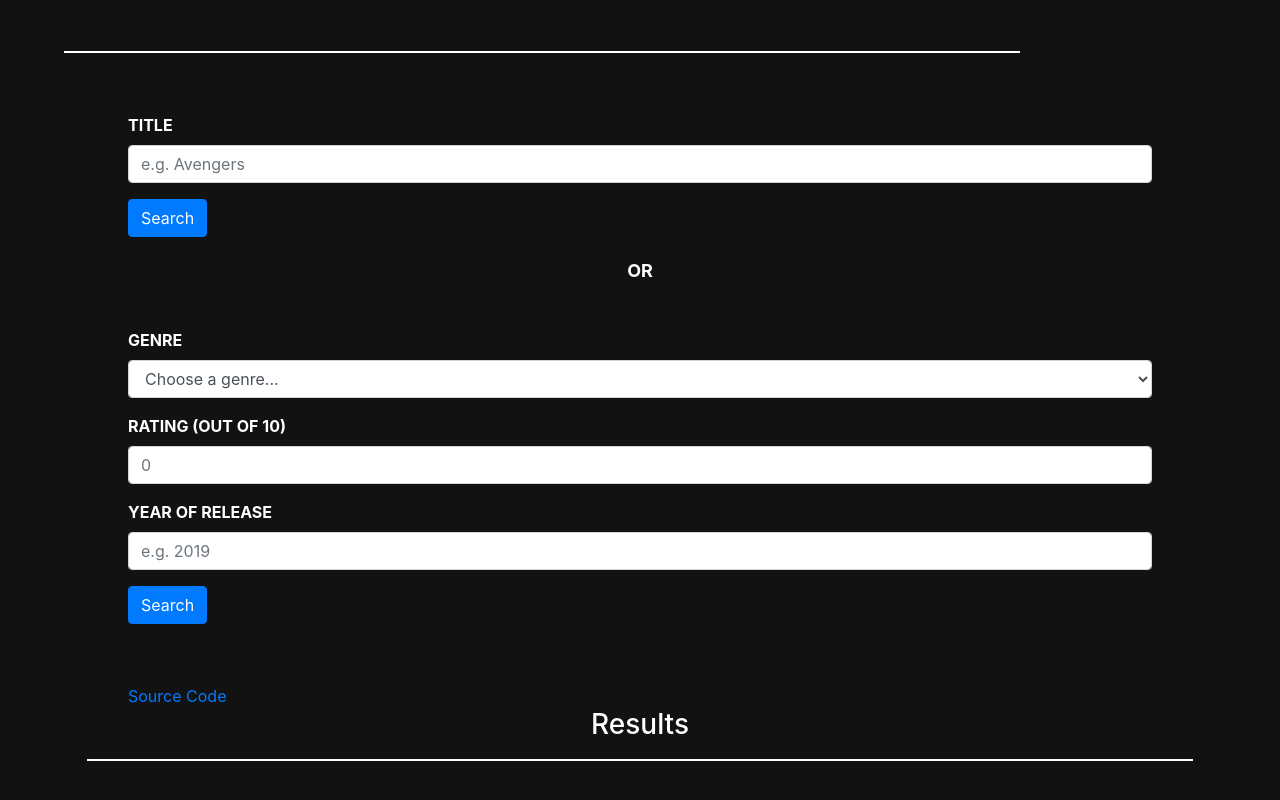
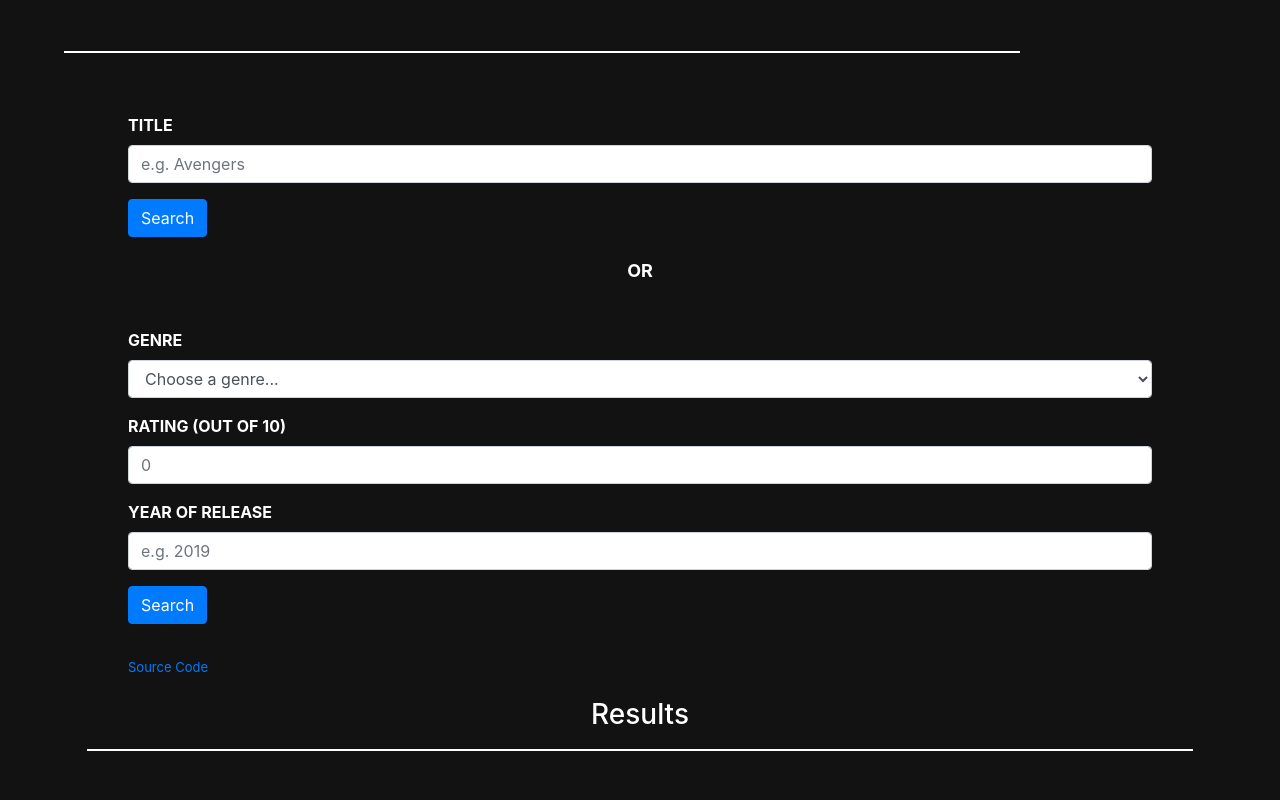
Before and after one commit to arkl8770/movies, a React (Create React App) app: page / in a window 1280 px wide. Shown: the part 668-1468 px from the top of the page. Built offline with nearby package versions, Linux system fonts and the light colour scheme.

Commit message:
css changes

```diff
--- a/src/App.css
+++ b/src/App.css
@@ -88,7 +88,7 @@ header h1
 	padding-top: 60px;
 	background-color: #121212;
 	width: 100vw;
-	margin-bottom: 60px;
+	margin-bottom: 30px;
 }
 
 .movieResults
@@ -105,6 +105,7 @@ header h1
 	padding-bottom: 10px;
 	margin-left: 5%;
 	margin-right: 5%;
+	margin-top: 20px;
 	border-bottom: 2px solid white;
 }
 
@@ -117,6 +118,14 @@ header h1
 .sourceCode
 {
 	margin-left: 10%;
+	text-decoration: none;
+	font-size: small;
+}
+
+.sourceCode:Hover
+{
+	text-decoration: none;
+	color: gray;
 }
 @media screen and (min-width: 1000px) {
 	ul {
--- a/src/App.js
+++ b/src/App.js
@@ -180,8 +180,7 @@ import ResultsList from './ResultsList.js';
 
 		    	title={this.state.title}
 		    	actor={this.state.actor} />
-				<a className="sourceCode" href="https://github.com/arkl8770/movies">Source Code</a>
-
+				<a className="sourceCode" target="_blank" href="https://github.com/arkl8770/movies">Source Code</a>
 
 
 		    	<ResultsList results={this.state.results} />
```
